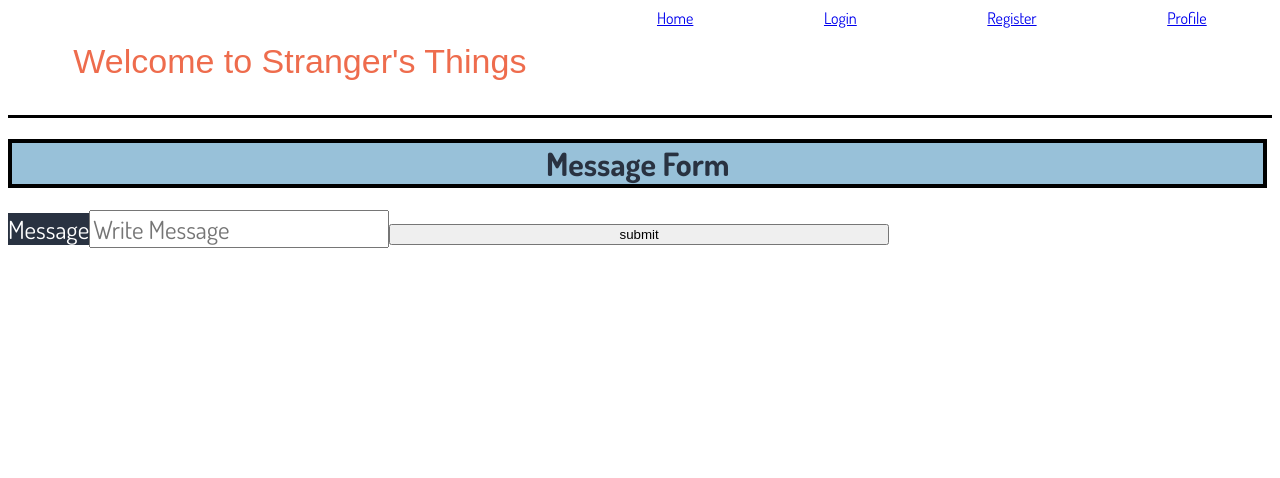
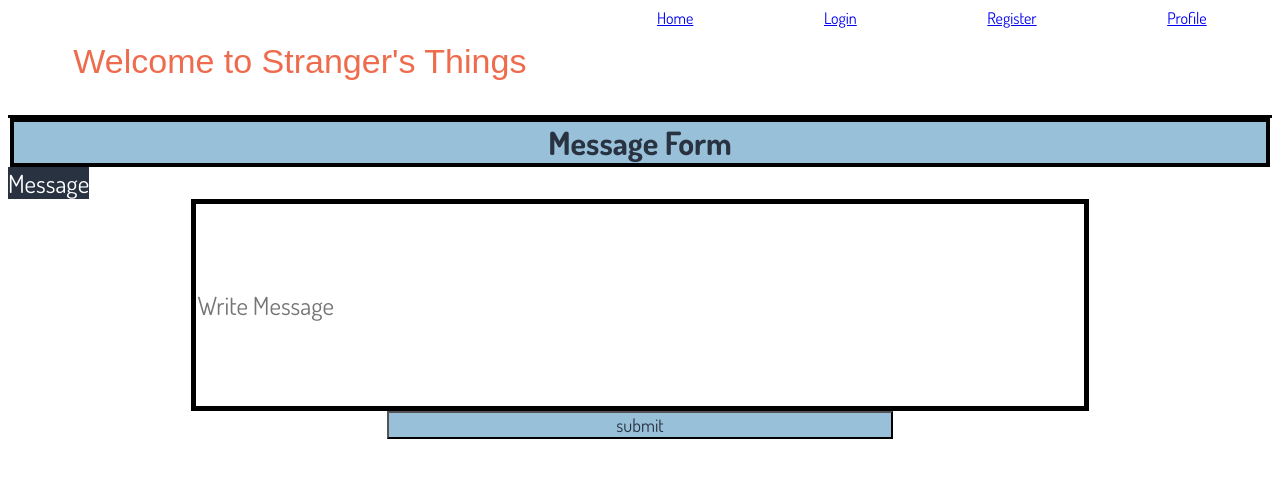
Before and after one commit to RJ-Gonzalez/StrangersThingsProject, a React (Create React App) app: page /MessageForm in a window 1280 px wide. Shown: the top 478 px of the page. Built offline with nearby package versions, Linux system fonts and the light colour scheme.

Commit message:
working on message form

```diff
--- a/src/api/index.js
+++ b/src/api/index.js
@@ -180,7 +180,8 @@
 }
 
 export async function sendMessage (token, postid, content){
-  const response = await fetch(`${BASE_URL}${cohortName}/posts/${postid}`,{
+  console.log(token, "this is token ln183");
+  const response = await fetch(`${BASE_URL}${cohortName}/posts/${postid}/messages`,{
     method: "POST",
     headers: {
       'Content-Type': 'application/json',
--- a/src/components/App.css
+++ b/src/components/App.css
@@ -159,3 +159,25 @@
     background-color:#293241;
     align-items:center;
 }
+#messageInput{
+    width: 70%;
+    height: 200px;
+    border: 5px solid black;
+    display:flex;
+    justify-content:center;
+    margin: auto;
+}
+#messageSubmit{
+    width: 40%;
+    font-family: 'Dosis',sans-serif;
+    font-size:18px;
+    color:#293241;
+    background-color:#98c1d9;
+    display:flex;
+    justify-content:center;
+    margin-left:30%;
+}
+
+#titleMessage{
+    margin: auto;
+}
--- a/src/components/MessageForm.js
+++ b/src/components/MessageForm.js
@@ -1,27 +1,36 @@
 import React, { useEffect, useState } from "react";
 import { Route, Link, Routes, useNavigate } from "react-router-dom";
-import { deletePosts, getPosts, sendMessage } from "../api";
-import newPost from "./NewPost";
+import {sendMessage, getPosts } from "../api";
 
-export default function MessageForm(token){
+export default function MessageForm(){
     const [messageContent, setMessageContent] =useState("")
     const navigate = useNavigate ()
+    const authToken = localStorage.getItem("token") ? true : false
    async function handleMessage(event){
         event.preventDefault()
-        token = localStorage.getItem("token")
-        const response = await sendMessage(token, postid, content)
+        // token = localStorage.getItem("token")
+        // const response = await sendMessage(token, postid, content)
+        // const newMessage = response.data.message.content
+        // setMessageContent (newMessage)
+        // console.log(newMessage, "this is newMessage ln 15");
+        try{
+            await sendMessage(token,postid,content)
+        }catch (error){
+            throw error
+        }
 
     }
 
+    return (
 
-    return (<form onSubmit ={handleMessage}>
-        <h1>Message Form</h1>
+    <form onSubmit={handleMessage}>
+        <h1 id= "titleMessage">Message Form</h1>
         <label>Message</label>
-        <input
+        <input id="messageInput"
             type = "text"
             placeholder = "Write Message">
         </input>
-        <button>submit</button>
+        <button id="messageSubmit">submit</button>
         </form>
         )
 }
```
